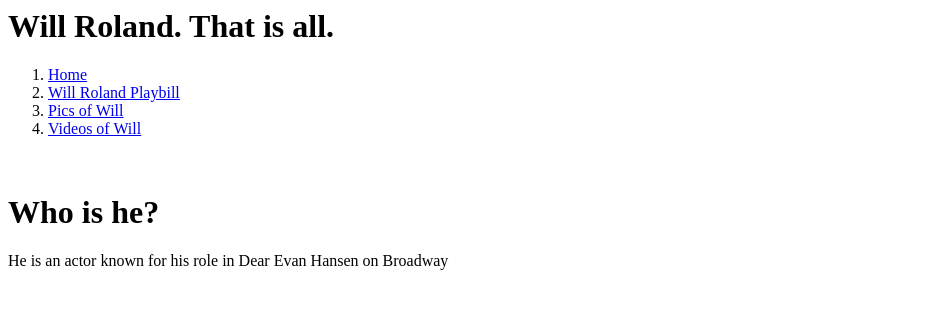
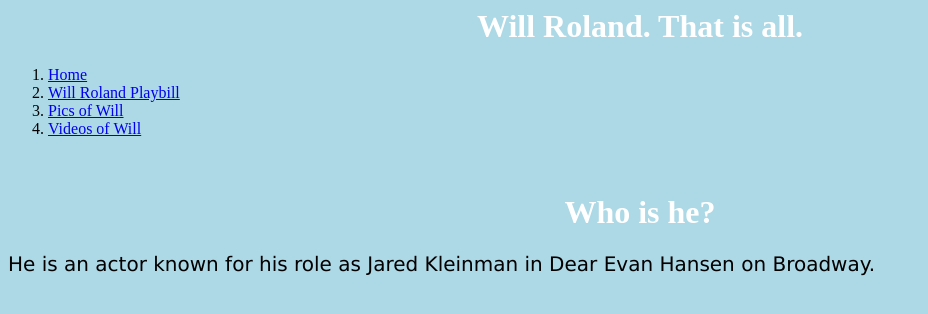
Before and after one commit to piercecaitlyn/piercecaitlyn.github.io, a plain HTML site: page index.html in a window 1280 px wide. Shown: the whole page, without its empty margins (0-928 px from the left). Drawn offline with Linux system fonts and the light colour scheme.

Commit message:
buzzwhambbbbbbm

```diff
--- a/index.html
+++ b/index.html
@@ -1,6 +1,8 @@
 <html>
+
 <h1>Will Roland. That is all.</h1>
 	<head>
+		<link rel="stylesheet" type="text/css" href="style.css">
 	<title>My Home Page</title>
 	</head>
 
@@ -16,7 +18,7 @@
 
 
 		<h1>Who is he?</h1>
-		<p>He is an actor known for his role in Dear Evan Hansen on Broadway</p>
+		<p>He is an actor known for his role as Jared Kleinman  in Dear Evan Hansen on Broadway.</p>
 
 	</body>
 
--- a/style.css
+++ b/style.css
@@ -0,0 +1,13 @@
+body {
+    background-color: lightblue;
+}
+
+h1 {
+    color: white;
+    text-align: center;
+}
+
+p {
+    font-family: verdana;
+    font-size: 20px;
+}
```
Also changed, not shown: second.html (+5 -1 lines), third.html (+6 -1 lines).
